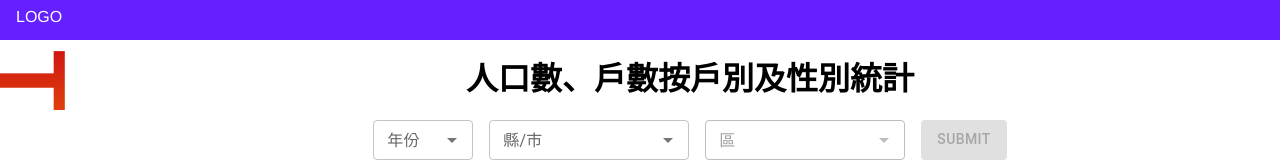
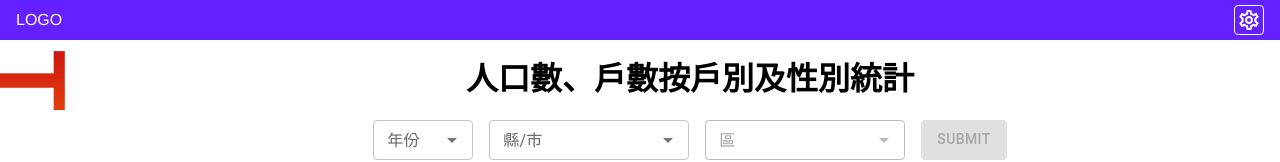
Before and after one commit to WenYHsieh/BD-assignment, a React (Vite) app: page / in a window 1280 px wide. Shown: the top 162 px of the page. Built offline with nearby package versions, Linux system fonts and the light colour scheme.

Commit message:
add navbar icon, adjust UI, refactor components

```diff
--- a/src/App.tsx
+++ b/src/App.tsx
@@ -1,21 +1,9 @@
-import {
-  Link,
-  Outlet,
-  useNavigate,
-  useOutletContext,
-  useParams,
-} from 'react-router-dom';
+import { Link, Outlet, useOutletContext } from 'react-router-dom';
 import './app.scss';
-import { Autocomplete, Button, Chip, Divider, TextField } from '@mui/material';
-import { useEffect, useMemo, useState } from 'react';
-import selectData from './data/selectData.json';
+import { useState } from 'react';
 import Loader from './components/Loader';
-
-type FormData = {
-  year: null | string;
-  country: null | string;
-  town: null | string;
-};
+import SettingsOutlinedIcon from '@mui/icons-material/SettingsOutlined';
+import Form from './components/Form';
 
 type ContextType = {
   isLoading: Boolean;
@@ -23,142 +11,17 @@ type ContextType = {
 };
 
 function App() {
-  const { year, country, town } = useParams();
   const [isLoading, setIsLoading] = useState(false);
-  const [formData, setFormData] = useState<FormData>({
-    year: null,
-    country: null,
-    town: null,
-  });
-  const navigate = useNavigate();
-
-  const countryOptions = Object.keys(selectData);
-  const yearOptions = ['106', '107', '108', '109', '110', '111'];
-
-  const townOptions = useMemo(() => {
-    const { country } = formData;
-    if (country === null) return [];
-    return (selectData as { [key: string]: Array<string> })[country];
-  }, [formData?.country]);
-
-  const isValidForm = useMemo(() => {
-    const { year, country, town } = formData;
-    return year && country && town;
-  }, [formData]);
-
-  const handleSubmit = () => {
-    const { year, country, town } = formData;
-
-    navigate(`${year}/${country}/${town}`);
-  };
-
-  useEffect(() => {
-    if (!year || !country || !town) return;
-    setFormData({ year, country, town });
-  }, []);
 
   return (
     <div className='app__wrapper'>
       {isLoading ? <Loader /> : <></>}
       <nav>
         <Link to='/'>LOGO</Link>
+        <SettingsOutlinedIcon className='settingBtn' />
       </nav>
       <div className='dashboard'>
-        <h1>人口數、戶數按戶別及性別統計</h1>
-        <form>
-          <Autocomplete
-            disablePortal
-            id='year'
-            options={yearOptions}
-            sx={{ width: 100, marginRight: '16px' }}
-            value={formData?.year}
-            onChange={(_, value) =>
-              setFormData((formData) => {
-                return { ...formData, year: value };
-              })
-            }
-            inputValue={formData?.year ?? ''}
-            onInputChange={(_, newInputValue) => {
-              setFormData((formData) => {
-                return { ...formData, year: newInputValue };
-              });
-            }}
-            renderInput={(params) => (
-              <TextField {...params} label='年份' size='small' />
-            )}
-          />
-          <Autocomplete
-            disablePortal
-            id='country'
-            options={countryOptions}
-            sx={{
-              width: 200,
-              marginRight: '16px',
-            }}
-            value={formData?.country}
-            onChange={(_, value) =>
-              setFormData((formData) => {
-                return { ...formData, country: value, town: null };
-              })
-            }
-            inputValue={formData?.country ?? ''}
-            onInputChange={(_, newInputValue) => {
-              setFormData((formData) => {
-                return { ...formData, country: newInputValue, town: null };
-              });
-            }}
-            renderInput={(params) => (
-              <TextField {...params} label='縣/市' size='small' />
-            )}
-          />
-          <Autocomplete
-            disablePortal
-            id='town'
-            options={townOptions}
-            sx={{ width: 200, marginRight: '16px' }}
-            value={formData?.town}
-            onChange={(_, value) =>
-              setFormData((formData) => {
-                return { ...formData, town: value };
-              })
-            }
-            inputValue={formData?.town ?? ''}
-            onInputChange={(_, newInputValue) => {
-              setFormData((formData) => {
-                return { ...formData, town: newInputValue };
-              });
-            }}
-            disabled={!formData?.country}
-            renderInput={(params) => (
-              <TextField {...params} label='區' size='small' />
-            )}
-          />
-          <Button
-            variant='contained'
-            disabled={isLoading || !isValidForm}
-            onClick={handleSubmit}
-            sx={{
-              backgroundColor: '#6520ff',
-              ':hover': {
-                backgroundColor: '#6520ff',
-              },
-            }}
-          >
-            SUBMIT
-          </Button>
-        </form>
-
-        <Divider sx={{ margin: '30px', borderColor: '#d1b7ff' }}>
-          <Chip
-            label='搜尋結果'
-            sx={{
-              background: 'none',
-              border: 1,
-              borderColor: '#d1b7ff',
-              color: '#d1b7ff',
-            }}
-          />
-        </Divider>
+        <Form isLoading={isLoading} />
         <Outlet context={{ isLoading, setIsLoading }} />
       </div>
 
--- a/src/app.scss
+++ b/src/app.scss
@@ -3,12 +3,24 @@
     background-color: #6520ff;
     position: relative;
     height: 5vh;
+    padding: 16px;
+    display: flex;
+    justify-content: space-between;
+    align-items: center;
+    box-sizing: border-box;
 
     a {
       display: inline-block;
       color: white;
       text-decoration: none;
-      padding: 8px 16px;
+      line-height: 5vh;
+    }
+
+    .settingBtn {
+      color: white;
+      border: 0.5px solid white;
+      border-radius: 4px;
+      padding: 2px;
     }
   }
 
@@ -45,12 +57,14 @@
   }
 
   .dashboard {
+    max-height: 90vh;
     box-sizing: border-box;
     width: calc(100% - 100px);
     text-align: center;
     position: absolute;
     left: 100px;
     padding: 0 48px;
+    overflow-y: scroll;
 
     form {
       width: 100%;
--- a/src/Chart.tsx
+++ b/src/components/Chart.tsx
@@ -3,7 +3,7 @@ import axios from 'axios';
 import { useEffect, useState } from 'react';
 import Highcharts from 'highcharts';
 import HighchartsReact from 'highcharts-react-official';
-import { useLoading } from './App';
+import { useLoading } from '../App';
 
 const Chart = () => {
   /**
@@ -31,6 +31,7 @@ const Chart = () => {
       type: 'category',
       title: {
         text: '型態',
+        style: { fontWeight: 'bold' },
       },
       categories: ['共同生活', '獨立居住'],
     },
@@ -38,6 +39,19 @@ const Chart = () => {
       allowDecimals: false,
       title: {
         text: '數量',
+        align: 'high',
+        offset: 0,
+        rotation: 0,
+        x: -15,
+        y: -20,
+        style: { fontWeight: 'bold' },
+      },
+    },
+    plotOptions: {
+      column: {
+        dataLabels: {
+          enabled: true,
+        },
       },
     },
     series: [],
@@ -209,8 +223,7 @@ const Chart = () => {
         setIsLoading(false);
       }
     };
-    // 已有資料，直接篩選。
-    // 沒的話要 call api 去拿
+
     chartData[year] ? filterMatchData(chartData[year]) : getDataByYear();
   }, [year, country, town]);
 
--- /dev/null
+++ b/src/components/Form.tsx
@@ -0,0 +1,148 @@
+import { useNavigate, useParams } from 'react-router-dom';
+import { Autocomplete, Button, Chip, Divider, TextField } from '@mui/material';
+import { useEffect, useMemo, useState } from 'react';
+import selectData from '../data/selectData.json';
+
+type FormData = {
+  year: null | string;
+  country: null | string;
+  town: null | string;
+};
+
+const Form = ({ isLoading }: { isLoading: boolean }) => {
+  const { year, country, town } = useParams();
+
+  const [formData, setFormData] = useState<FormData>({
+    year: null,
+    country: null,
+    town: null,
+  });
+  const navigate = useNavigate();
+
+  const countryOptions = Object.keys(selectData);
+  const yearOptions = ['106', '107', '108', '109', '110', '111'];
+
+  const townOptions = useMemo(() => {
+    const { country } = formData;
+    if (country === null) return [];
+    return (selectData as { [key: string]: Array<string> })[country];
+  }, [formData?.country]);
+
+  const isValidForm = useMemo(() => {
+    const { year, country, town } = formData;
+    return year && country && town;
+  }, [formData]);
+
+  const handleSubmit = () => {
+    const { year, country, town } = formData;
+
+    navigate(`${year}/${country}/${town}`);
+  };
+
+  useEffect(() => {
+    if (!year || !country || !town) return;
+    setFormData({ year, country, town });
+  }, []);
+
+  return (
+    <>
+      <h1>人口數、戶數按戶別及性別統計</h1>
+      <form>
+        <Autocomplete
+          disablePortal
+          id='year'
+          options={yearOptions}
+          sx={{ width: 100, marginRight: '16px' }}
+          value={formData?.year}
+          onChange={(_, value) =>
+            setFormData((formData) => {
+              return { ...formData, year: value };
+            })
+          }
+          inputValue={formData?.year ?? ''}
+          onInputChange={(_, newInputValue) => {
+            setFormData((formData) => {
+              return { ...formData, year: newInputValue };
+            });
+          }}
+          renderInput={(params) => (
+            <TextField {...params} label='年份' size='small' />
+          )}
+        />
+        <Autocomplete
+          disablePortal
+          id='country'
+          options={countryOptions}
+          sx={{
+            width: 200,
+            marginRight: '16px',
+          }}
+          value={formData?.country}
+          onChange={(_, value) =>
+            setFormData((formData) => {
+              return { ...formData, country: value, town: null };
+            })
+          }
+          inputValue={formData?.country ?? ''}
+          onInputChange={(_, newInputValue) => {
+            setFormData((formData) => {
+              return { ...formData, country: newInputValue, town: null };
+            });
+          }}
+          renderInput={(params) => (
+            <TextField {...params} label='縣/市' size='small' />
+          )}
+        />
+        <Autocomplete
+          disablePortal
+          id='town'
+          options={townOptions}
+          sx={{ width: 200, marginRight: '16px' }}
+          value={formData?.town}
+          onChange={(_, value) =>
+            setFormData((formData) => {
+              return { ...formData, town: value };
+            })
+          }
+          inputValue={formData?.town ?? ''}
+          onInputChange={(_, newInputValue) => {
+            setFormData((formData) => {
+              return { ...formData, town: newInputValue };
+            });
+          }}
+          disabled={!formData?.country}
+          renderInput={(params) => (
+            <TextField {...params} label='區' size='small' />
+          )}
+        />
+        <Button
+          variant='contained'
+          disabled={isLoading || !isValidForm}
+          onClick={handleSubmit}
+          sx={{
+            backgroundColor: '#6520ff',
+            ':hover': {
+              backgroundColor: '#6520ff',
+            },
+          }}
+        >
+          SUBMIT
+        </Button>
+      </form>
+
+      <Divider sx={{ margin: '30px', borderColor: '#d1b7ff' }}>
+        <Chip
+          label='搜尋結果'
+          sx={{
+            background: 'none',
+            border: 1,
+            borderColor: '#d1b7ff',
+            color: '#d1b7ff',
+          }}
+        />
+      </Divider>
+    </>
+  );
+};
+
+export default Form;
--- a/src/main.tsx
+++ b/src/main.tsx
@@ -3,7 +3,7 @@ import ReactDOM from 'react-dom/client';
 import App from './App.tsx';
 import './index.css';
 import { createBrowserRouter, RouterProvider } from 'react-router-dom';
-import Chart from './Chart.tsx';
+import Chart from './components/Chart.tsx';
 
 const router = createBrowserRouter([
   {
```
